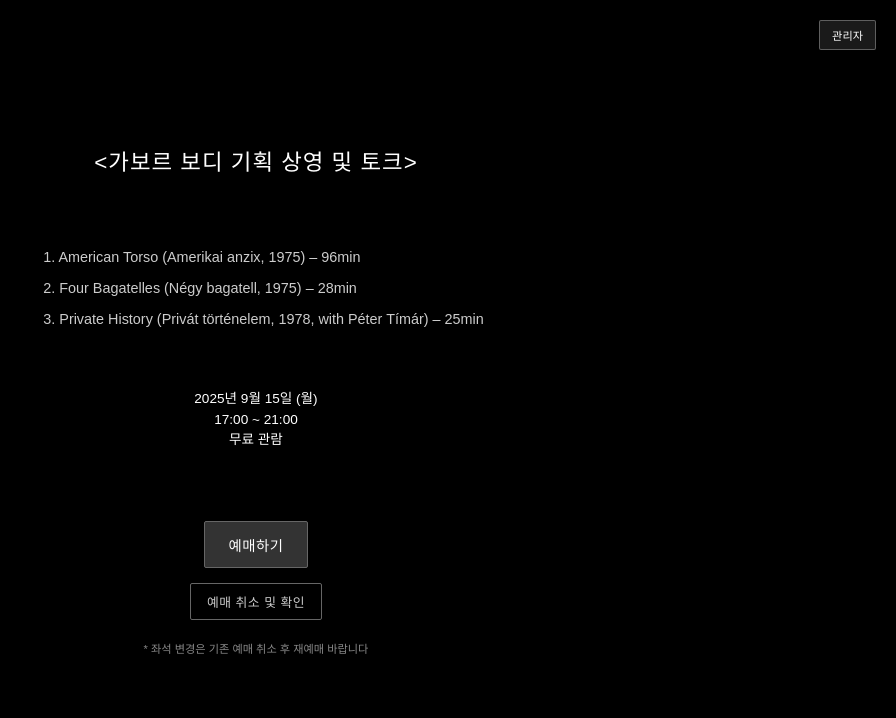
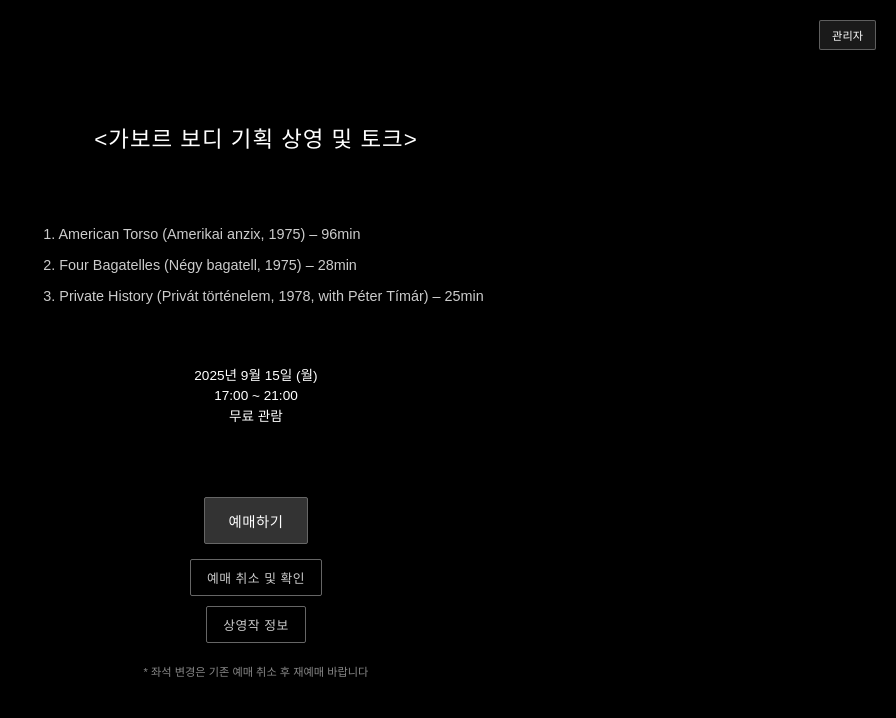
Before and after one commit to jnjaeyun/gabor-booking, a Flask app: page / in a window 1280 px wide. Shown: the top 718 px of the page, without its empty margins (384-1280 px from the left). Run offline with Flask 3, Linux system fonts and the light colour scheme.

Commit message:
Update index.html

```diff
--- a/templates/index.html
+++ b/templates/index.html
@@ -461,10 +461,12 @@
                     무료 관람
                 </div>
             </div>
-          <div class="main-actions">
+        <div class="main-actions">
                 <button class="book-btn" onclick="showBookingPage()">예매하기</button>
                 <br>
                 <button class="cancel-btn" onclick="goToCancel()">예매 취소 및 확인</button>
+                <br>
+                <button class="cancel-btn" onclick="showMovieInfo()" style="margin-top: 10px;">상영작 정보</button>
             </div>
             <div style="margin-top: 20px; font-size: 0.7rem; color: #888; text-align: center;">
                 * 좌석 변경은 기존 예매 취소 후 재예매 바랍니다
```
